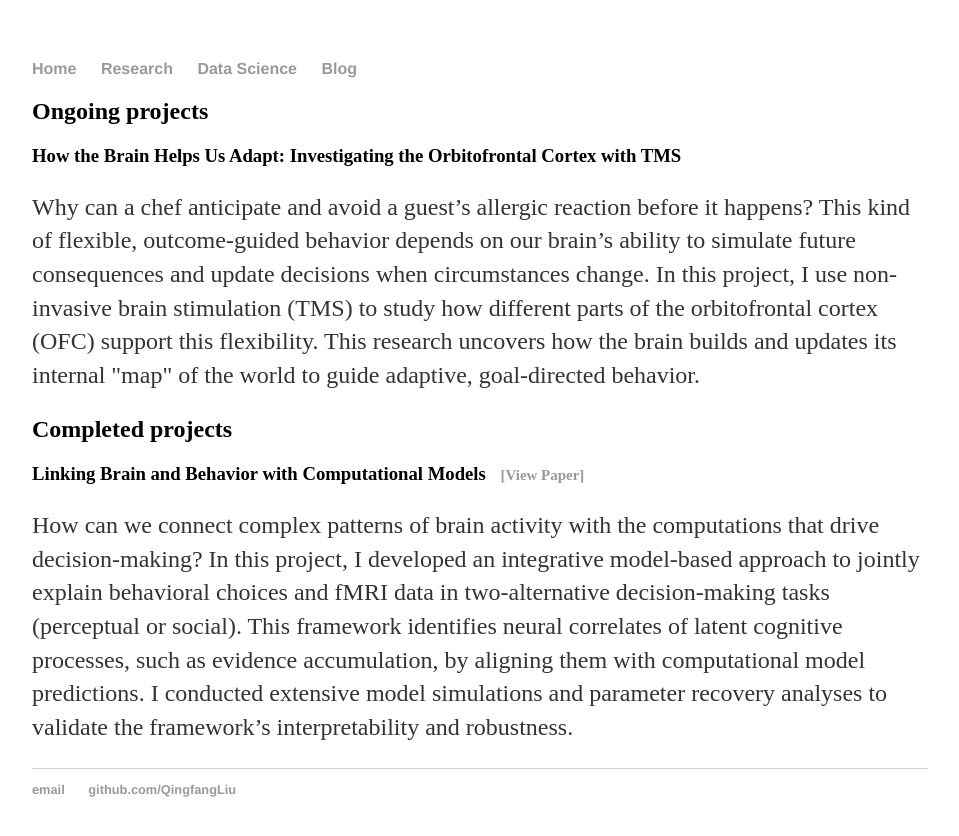
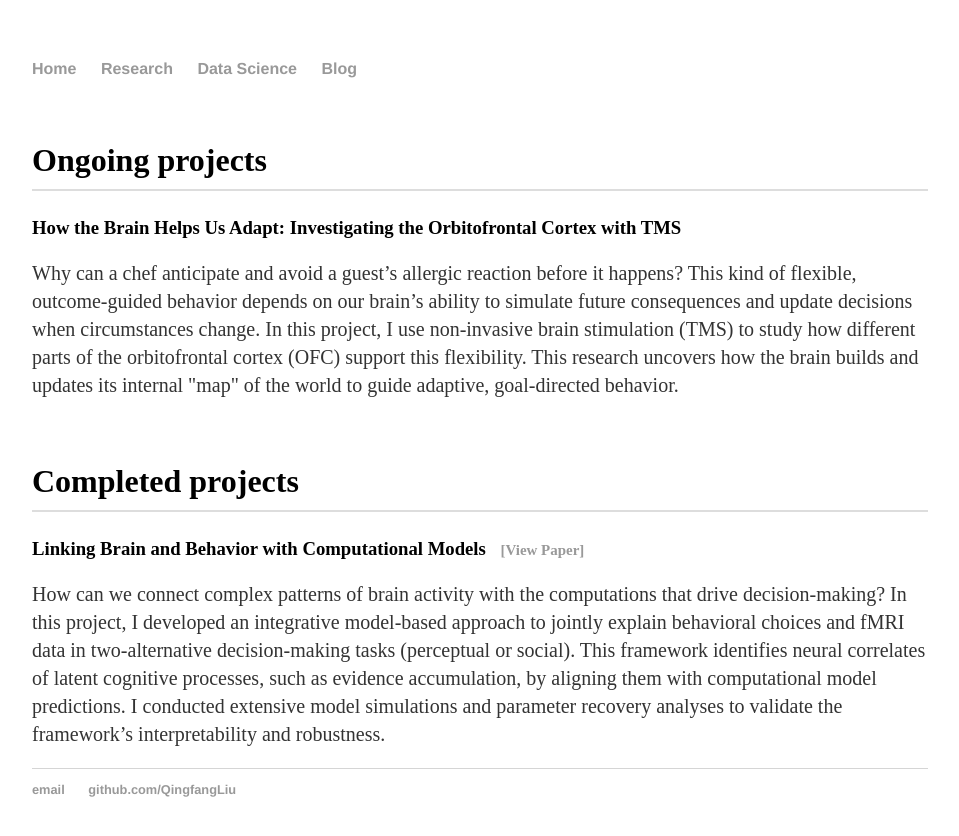
Before and after one commit to QingfangLiu/qingfangliu.github.io, a Jekyll site: the page built from Research/index.html, in a window 1280 px wide. Shown: the top 836 px of the page, without its empty margins (160-1119 px from the left). Built offline with Jekyll 4.4.1, drawn with Linux system fonts in a browser that asks for light colours.

Commit message:
update main

```diff
--- a/css/main.css
+++ b/css/main.css
@@ -23,11 +23,24 @@ h1 {
     font-size: 3em;
     font-family:'Helvetica', 'Arial', 'Sans-Serif';
 }
+
+h2 {
+    font-size: 2em;
+    margin-top: 2em;
+    border-bottom: 2px solid #ddd;
+    padding-bottom: 0.3em;
+}
+
 p {
-    font-size: 1.5em;
+    font-size: 1.25em;
     line-height: 1.4em;
     color: #333;
 }
+
+section {
+    margin-top: 2.5em;
+}
+
 footer {
     border-top: 1px solid #d5d5d5;
     font-size: .8em;
--- a/index.html
+++ b/index.html
@@ -40,4 +40,4 @@ title: Qingfang Liu
     <li><a href="https://scholar.google.com/citations?user=kwaD2T0AAAAJ&hl=en" target="_blank">Google Scholar</a></li>
   </ul>
 
-</div>
+</div><!-- /.blurb -->
```
